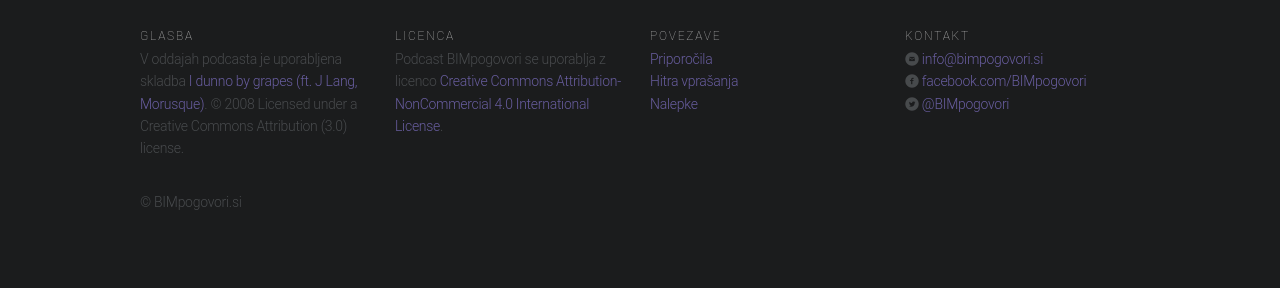
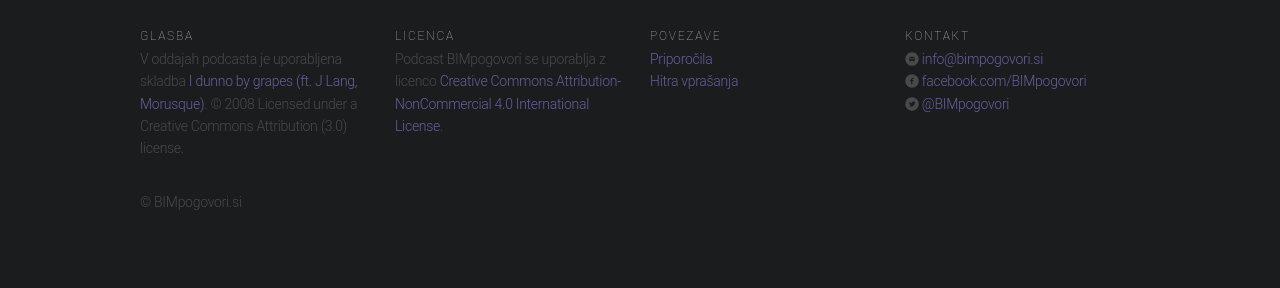
Before and after one commit to bimpogovori/bimpogovori.github.io, a Jekyll site: the page built from index.html, in a window 1280 px wide. Shown: the part 1872-2160 px from the top of the page. Built offline with Jekyll 4.4.1, drawn with Linux system fonts in a browser that asks for light colours; the list of posts is cut into pages by our own code.

Commit message:
odstranjen link na nalepke

```diff
--- a/_includes/footer.html
+++ b/_includes/footer.html
@@ -42,7 +42,7 @@
 		<h6 class="text-uppercase">Povezave</h6>
 		<a href="/priporocila">Priporočila</a><br />
 		<a href="/vprasanja">Hitra vprašanja</a><br />
-		<a href="/nalepke">Nalepke</a><br />
+		<!-- <a href="/nalepke">Nalepke</a><br /> -->
 </div>
 
 	<div class="col-sm-3 m-b">
```
